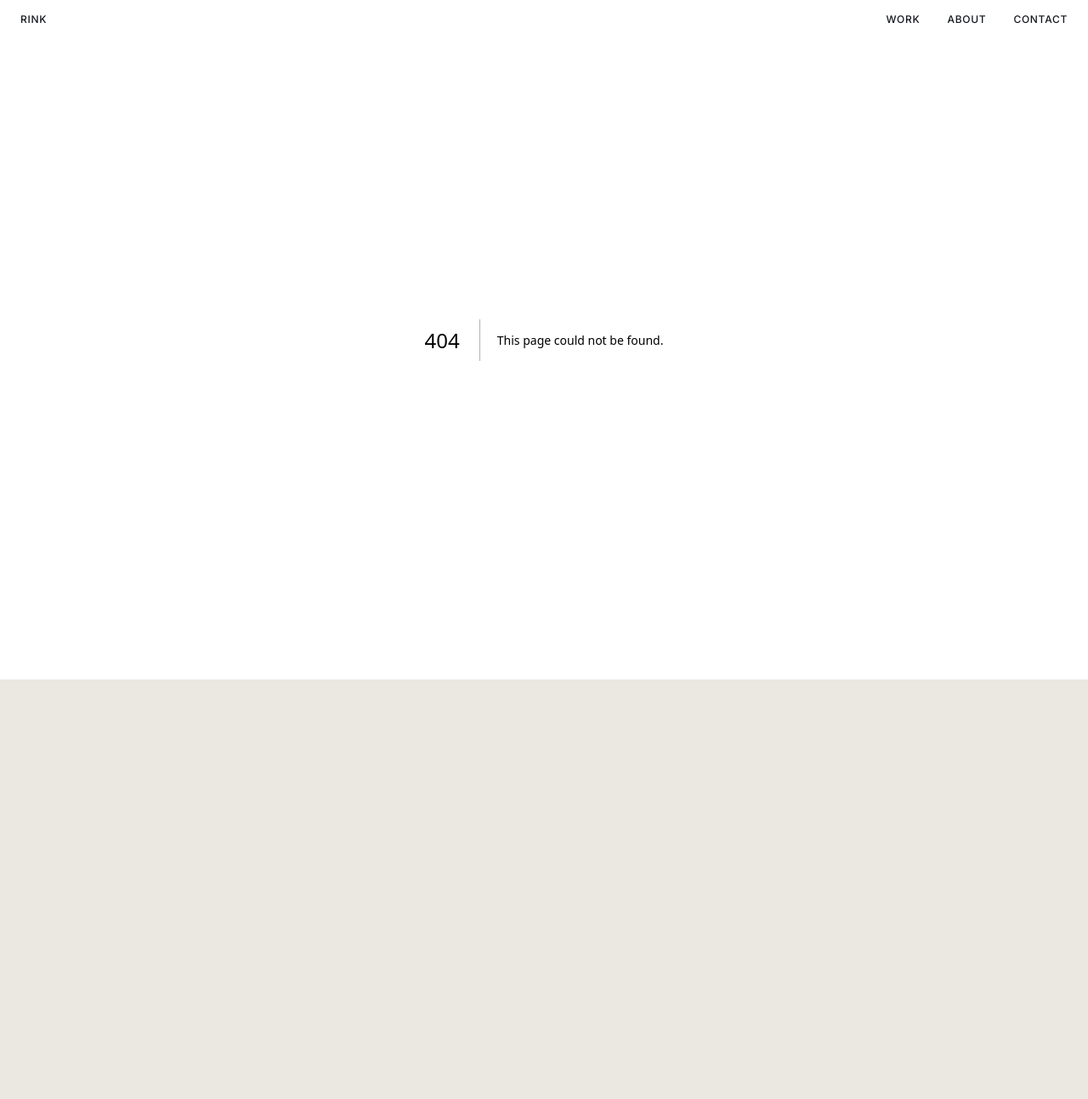
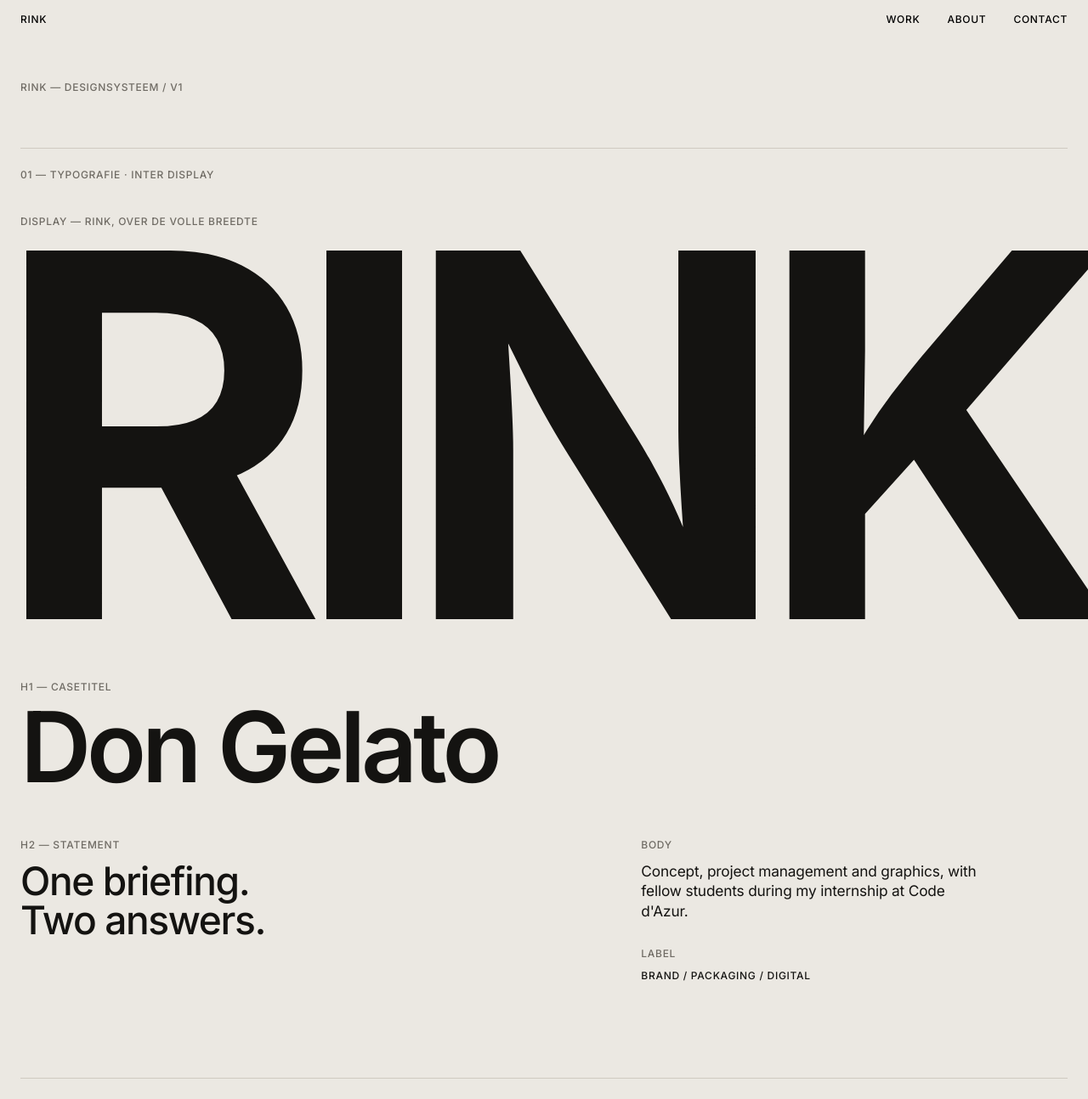
Before and after one commit to rink-design/portfolio, a Next.js app: page /stijl in a window 1280 px wide. Before the commit this address had no page. Shown: the top 1294 px of the page at 85% size. Before the commit the page ends 800 px from the top, so only its background shows below. Built offline with nearby package versions, Linux system fonts and the light colour scheme.

Commit message:
Stijlpagina: typografie, kleuren, 3 accentvoorstellen, grid
Co-Authored-By: Claude Opus 5.5 <noreply@anthropic.com>
Claude-Session: https://claude.ai/code/session_018xDEP19Kh9hiqSM9gRPP52

```diff
--- /dev/null
+++ b/app/stijl/page.tsx
@@ -0,0 +1,132 @@
+import type { Metadata } from "next";
+
+export const metadata: Metadata = { title: "RINK — Stijlpagina", robots: { index: false } };
+
+const neutrals = [
+  { name: "Paper", token: "paper", hex: "#EBE8E2", note: "Basis — warm gebroken wit" },
+  { name: "Paper 2", token: "paper-2", hex: "#E0DCD4", note: "Vlakken, kaders" },
+  { name: "Line", token: "line", hex: "#CFCAC1", note: "Lijnen" },
+  { name: "Ink 2", token: "ink-2", hex: "#6F6B64", note: "Secundaire tekst" },
+  { name: "Ink", token: "ink", hex: "#141311", note: "Tekst — bijna-zwart" },
+];
+
+const accents = [
+  { id: "A", name: "Signal Orange", hex: "#FF4F00", note: "Energiek, opvallend op het schap. Knalt op warm wit." },
+  { id: "B", name: "Cobalt", hex: "#2D3BFF", note: "Digitaal, fris. Sterk contrast met de warme basis." },
+  { id: "C", name: "Bordeaux", hex: "#6E1A26", note: "Premium en tactiel. Ingetogen, voelt als drukwerk." },
+];
+
+function Label({ children }: { children: React.ReactNode }) {
+  return <p className="t-label text-ink-2">{children}</p>;
+}
+
+export default function Stijl() {
+  return (
+    <main className="wrap pt-24 pb-32">
+      <Label>RINK — Designsysteem / v1</Label>
+
+      {/* Typografie */}
+      <section className="mt-16 border-t border-line pt-6">
+        <Label>01 — Typografie · Inter Display</Label>
+        <div className="mt-10 space-y-14">
+          <div>
+            <p className="t-label mb-3 text-ink-2">Display — RINK, over de volle breedte</p>
+            <p className="t-display text-[calc((100vw-2*var(--gutter))/2.065)] -ml-[0.054em]">RINK</p>
+          </div>
+          <div>
+            <p className="t-label mb-3 text-ink-2">H1 — casetitel</p>
+            <h1 className="t-h1">Don Gelato</h1>
+          </div>
+          <div className="grid-12">
+            <div className="col-span-4 md:col-span-6">
+              <p className="t-label mb-3 text-ink-2">H2 — statement</p>
+              <h2 className="t-h2">One briefing.<br />Two answers.</h2>
+            </div>
+            <div className="col-span-4 mt-10 md:col-span-4 md:col-start-8 md:mt-0">
+              <p className="t-label mb-3 text-ink-2">Body</p>
+              <p className="t-body">Concept, project management and graphics, with fellow students during my internship at Code d&apos;Azur.</p>
+              <p className="t-label mt-8 mb-3 text-ink-2">Label</p>
+              <p className="t-label">Brand / Packaging / Digital</p>
+            </div>
+          </div>
+        </div>
+      </section>
+
+      {/* Neutrals */}
+      <section className="mt-28 border-t border-line pt-6">
+        <Label>02 — Basiskleuren</Label>
+        <div className="mt-10 grid grid-cols-2 gap-[var(--gap)] md:grid-cols-5">
+          {neutrals.map((c) => (
+            <div key={c.token}>
+              <div className="aspect-[4/5] border border-line" style={{ background: c.hex }} />
+              <p className="t-label mt-3">{c.name}</p>
+              <p className="t-label text-ink-2">{c.hex}</p>
+              <p className="mt-1 text-[13px] text-ink-2">{c.note}</p>
+            </div>
+          ))}
+        </div>
+      </section>
+
+      {/* Accenten */}
+      <section className="mt-28 border-t border-line pt-6">
+        <Label>03 — Accentkleur · kies er één</Label>
+        <div className="mt-10 space-y-[var(--gap)]">
+          {accents.map((a) => (
+            <div key={a.id} className="grid-12 items-end border-b border-line pb-[var(--gap)]">
+              <div className="col-span-4 md:col-span-3">
+                <p className="t-h2" style={{ color: a.hex }}>{a.id}</p>
+                <p className="t-label mt-2">{a.name} · {a.hex}</p>
+                <p className="mt-1 text-[13px] text-ink-2">{a.note}</p>
+              </div>
+              {/* Zo zou het accent gebruikt worden */}
+              <div className="col-span-4 mt-6 md:col-span-9 md:mt-0">
+                <div className="grid grid-cols-3 gap-[var(--gap)]">
+                  <div className="flex aspect-[16/10] items-end p-3" style={{ background: a.hex }}>
+                    <span className="t-label text-paper">Let&apos;s work together</span>
+                  </div>
+                  <div className="flex aspect-[16/10] flex-col justify-between bg-paper-2 p-3">
+                    <span className="t-label">01 — JAJA</span>
+                    <span className="t-label" style={{ color: a.hex }}>View case →</span>
+                  </div>
+                  <div className="flex aspect-[16/10] items-center justify-center bg-ink p-3">
+                    <span className="t-h2 text-paper">RINK<span style={{ color: a.hex }}>.</span></span>
+                  </div>
+                </div>
+              </div>
+            </div>
+          ))}
+        </div>
+      </section>
+
+      {/* Grid */}
+      <section className="mt-28 border-t border-line pt-6">
+        <Label>04 — Grid · 12 kolommen desktop / 4 mobiel</Label>
+        <div className="grid-12 mt-10 h-48">
+          {Array.from({ length: 12 }).map((_, i) => (
+            <div key={i} className={`${i >= 4 ? "hidden md:flex" : "flex"} items-end bg-paper-2 p-2`}>
+              <span className="t-label text-ink-2">{i + 1}</span>
+            </div>
+          ))}
+        </div>
+        <p className="mt-4 text-[13px] text-ink-2">Buitenmarge 16 px (mobiel) / 24 px (desktop) · kolomafstand 12 / 20 px</p>
+      </section>
+
+      {/* Werkgrid-proef */}
+      <section className="mt-28 border-t border-line pt-6">
+        <Label>05 — Werkoverzicht (proef, zonder beeld)</Label>
+        <div className="mt-10 space-y-[var(--gap)]">
+          <div className="aspect-[16/9] bg-paper-2" />
+          <div className="flex justify-between"><span className="t-label">01 — JAJA</span><span className="t-label text-ink-2">Brand / Packaging / Digital</span></div>
+          <div className="grid grid-cols-1 gap-[var(--gap)] pt-8 md:grid-cols-2">
+            {["02 — SOIREE", "03 — PURPLE RAIN"].map((t) => (
+              <div key={t}>
+                <div className="aspect-[4/5] bg-paper-2" />
+                <div className="mt-3 flex justify-between"><span className="t-label">{t}</span><span className="t-label text-ink-2">Identity / Packaging</span></div>
+              </div>
+            ))}
+          </div>
+        </div>
+      </section>
+    </main>
+  );
+}
```
